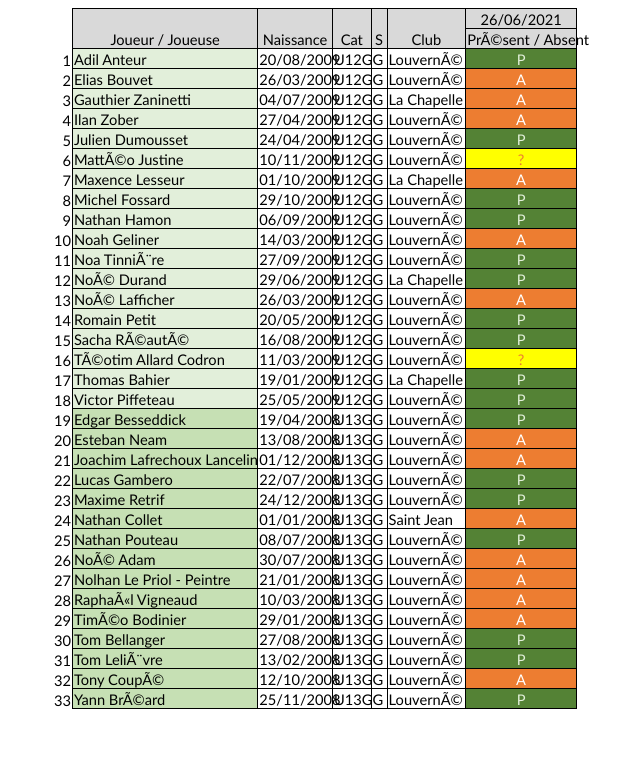
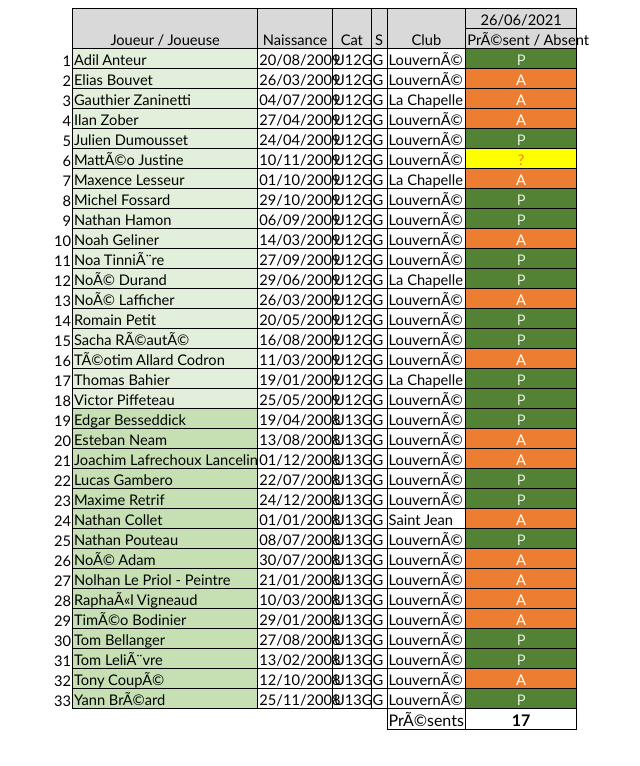
Before and after one commit to e-brochard/public, a plain HTML site: page convocations/Tournoi_StGeorges_20210626.html in a window 1280 px wide. Shown: the whole page, without its empty margins (326-966 px from the left). Drawn offline with Linux system fonts and the light colour scheme.

Commit message:
Update Tournoi_StGeorges_20210626.html

```diff
--- a/convocations/Tournoi_StGeorges_20210626.html
+++ b/convocations/Tournoi_StGeorges_20210626.html
@@ -259,6 +259,44 @@ xmlns="http://www.w3.org/TR/REC-html40">
 	background:#D9D9D9;
 	mso-pattern:black none;
 	white-space:nowrap;}
+.xl745713
+	{padding-top:1px;
+	padding-right:1px;
+	padding-left:1px;
+	mso-ignore:padding;
+	color:black;
+	font-size:12.0pt;
+	font-weight:700;
+	font-style:normal;
+	text-decoration:none;
+	font-family:Calibri, sans-serif;
+	mso-font-charset:0;
+	mso-number-format:General;
+	text-align:center;
+	vertical-align:bottom;
+	border:.5pt solid windowtext;
+	mso-background-source:auto;
+	mso-pattern:auto;
+	white-space:nowrap;}
+.xl755713
+	{padding-top:1px;
+	padding-right:1px;
+	padding-left:1px;
+	mso-ignore:padding;
+	color:black;
+	font-size:12.0pt;
+	font-weight:400;
+	font-style:normal;
+	text-decoration:none;
+	font-family:Calibri, sans-serif;
+	mso-font-charset:0;
+	mso-number-format:General;
+	text-align:left;
+	vertical-align:bottom;
+	border:.5pt solid windowtext;
+	mso-background-source:auto;
+	mso-pattern:auto;
+	white-space:nowrap;}
 -->
 </style>
 </head>
@@ -505,11 +543,11 @@ D'EXCEL -->
   <td class=xl655713 style='border-top:none;border-left:none'>U12G</td>
   <td class=xl655713 style='border-top:none;border-left:none'>G</td>
   <td class=xl655713 style='border-top:none;border-left:none'>Louverné</td>
-  <td class=xl665713 style='border-top:none;font-size:11.0pt;color:#ED7D31;
+  <td class=xl665713 style='border-top:none;font-size:11.0pt;color:white;
   font-weight:400;text-decoration:none;text-underline-style:none;text-line-through:
   none;font-family:Calibri, sans-serif;border-top:.5pt solid windowtext;
   border-right:.5pt solid windowtext;border-bottom:.5pt solid windowtext;
-  border-left:1.0pt solid windowtext;background:yellow;mso-pattern:black none'>?</td>
+  border-left:1.0pt solid windowtext;background:#ED7D31;mso-pattern:black none'>A</td>
  </tr>
  <tr height=20 style='height:15.0pt'>
   <td height=20 class=xl155713 align=right style='height:15.0pt'>17</td>
@@ -732,6 +770,15 @@ D'EXCEL -->
   border-right:.5pt solid windowtext;border-bottom:.5pt solid windowtext;
   border-left:1.0pt solid windowtext;background:#548235;mso-pattern:black none'>P</td>
  </tr>
+ <tr height=21 style='height:15.75pt'>
+  <td height=21 class=xl155713 style='height:15.75pt'></td>
+  <td class=xl155713></td>
+  <td class=xl155713></td>
+  <td class=xl155713></td>
+  <td class=xl155713></td>
+  <td class=xl755713 style='border-top:none'>Présents</td>
+  <td class=xl745713 style='border-top:none;border-left:none'>17</td>
+ </tr>
  <![if supportMisalignedColumns]>
  <tr height=0 style='display:none'>
   <td width=21 style='width:16pt'></td>
```
